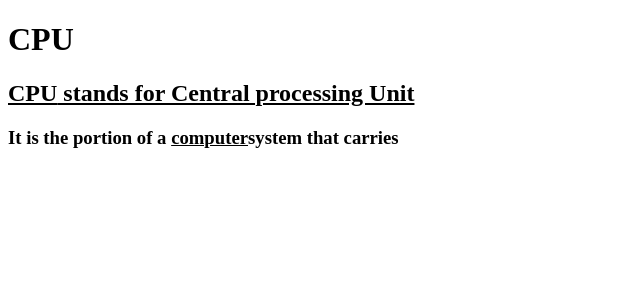
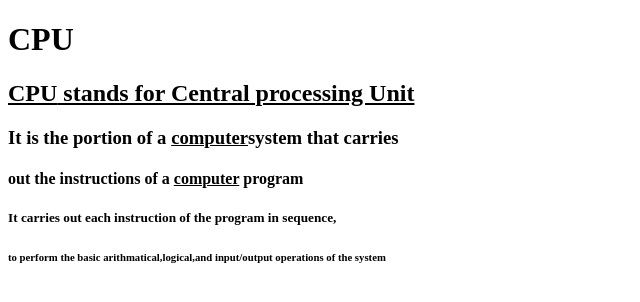
Before and after one commit to iamneo-production/caabbdebeeadaeccdfffebaeceaec, a website: page public/index.html in a window 1280 px wide. Shown: the whole page, without its empty margins (0-640 px from the left). Drawn offline with Linux system fonts and the light colour scheme.

Commit message:
Backup Commit

```diff
--- a/public/index.html
+++ b/public/index.html
@@ -11,5 +11,8 @@
     <h1>CPU</h1>
     <h2><u><b>CPU</b> stands for Central processing Unit</u></h2>
     <h3> It is the portion of a <u>computer</u>system that carries</h3>
-
+    <h4>out the instructions of a <u>computer</u> program</h4>
+    <h5>It carries out each instruction of the program in sequence,</h5>
+    <h6>to perform the basic arithmatical,logical,and input/output operations of the system</h6>
+    </body>
 </html>
```
